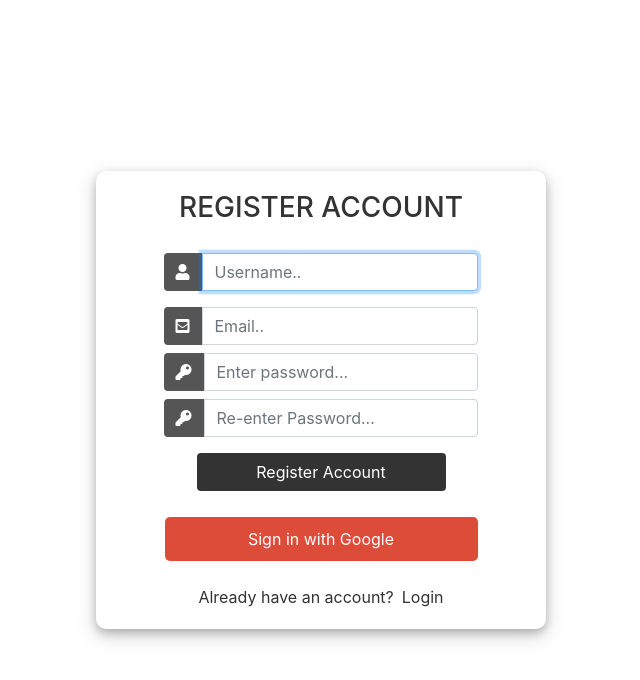
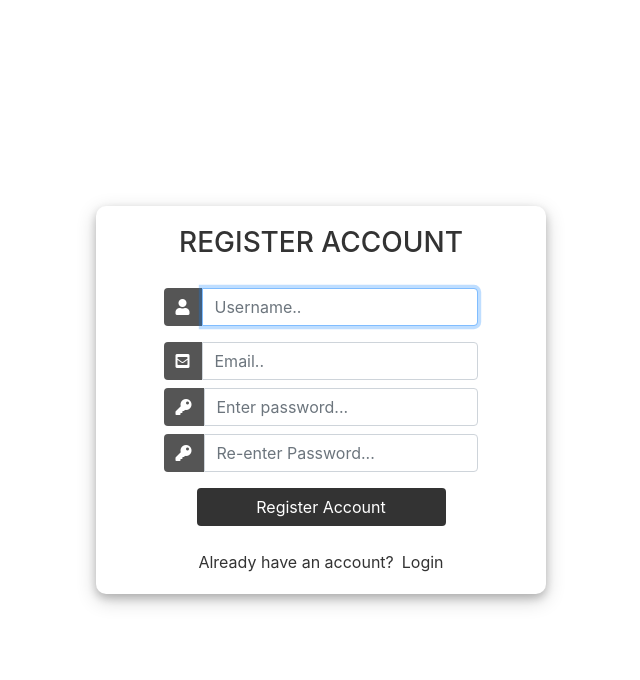
Before and after one commit to sreejayam/EKart-website, a Django app: page /register/ in a window 1280 px wide. Shown: the top 680 px of the page, without its empty margins (319-959 px from the left). Run offline with Django 4.2, Linux system fonts and the light colour scheme; data comes from the database, SQL or seed files in the repository; both versions use the stored data as it was after the commit; some libraries are stand-ins or nearby versions.

Commit message:
login with google

```diff
--- a/Ekart-Restuarant-main/Ekartproject/Ekartproject/urls.py
+++ b/Ekart-Restuarant-main/Ekartproject/Ekartproject/urls.py
@@ -25,8 +25,9 @@ urlpatterns = [
     path('register/', views.registerPage, name="register"),
 	path('login/', views.loginPage, name="login"),
 	path('logout/', views.logoutUser, name="logout"),
-    path('tokensignin/', views.token_signin, name='token_signin'),
+    # path('tokensignin/', views.token_signin, name='token_signin'),
     path('', views.home, name='home'),
+
 
 
     path('admin/', admin.site.urls),
@@ -35,6 +36,9 @@ urlpatterns = [
     path('cart/', include('cart.urls')),
     path('payments/', include('payments.urls')),
 
+path('accounts/', include('allauth.urls')),
+ ##GOOGLE LOGIN
+
 ]
 if settings.DEBUG:
     urlpatterns += static(settings.STATIC_URL,
--- a/Ekart-Restuarant-main/Ekartproject/templates/register.html
+++ b/Ekart-Restuarant-main/Ekartproject/templates/register.html
@@ -1,14 +1,11 @@
-
 <!DOCTYPE html>
 <html>
 
 <head>
     <title>Register</title>
-    <meta name="viewport" content="width=device-width, initial-scale=1">
     <link rel="stylesheet" href="https://stackpath.bootstrapcdn.com/bootstrap/4.1.3/css/bootstrap.min.css" integrity="sha384-MCw98/SFnGE8fJT3GXwEOngsV7Zt27NXFoaoApmYm81iuXoPkFOJwJ8ERdknLPMO" crossorigin="anonymous">
     <script src="https://ajax.googleapis.com/ajax/libs/jquery/3.3.1/jquery.min.js"></script>
     <link rel="stylesheet" href="https://use.fontawesome.com/releases/v5.6.1/css/all.css" integrity="sha384-gfdkjb5BdAXd+lj+gudLWI+BXq4IuLW5IT+brZEZsLFm++aCMlF1V92rMkPaX4PP" crossorigin="anonymous">
-    <script src="https://apis.google.com/js/platform.js" async defer></script>
 
     <style>
         body,
@@ -74,25 +71,8 @@
         .links a {
             color: #333333;
         }
+    </style>
 
-        .g-signin2 {
-            width: 100%;
-        }
-
-        .customGPlusSignIn {
-            margin-top: 10px;
-            width: 100%;
-            background: #dd4b39;
-            color: white;
-            border: none;
-            border-radius: 5px;
-            padding: 10px;
-            text-align: center;
-            cursor: pointer;
-            font-size: 16px;
-        }
-    </style>
-    <meta name="google-signin-client_id" content="YOUR_CLIENT_ID.apps.googleusercontent.com">
 </head>
 
 <body>
@@ -132,13 +112,11 @@
                         <div class="d-flex justify-content-center mt-3 login_container">
                             <input class="btn login_btn" type="submit" value="Register Account">
                         </div>
-                        <div class="d-flex justify-content-center mt-3">
-                            <div class="g-signin2" data-onsuccess="onSignIn" data-theme="dark" style="display:none;"></div>
-                            <button class="customGPlusSignIn" onclick="signInWithGoogle()">Sign in with Google</button>
-                        </div>
                     </form>
                 </div>
+
                 {{form.errors}}
+
                 <div class="mt-4">
                     <div class="d-flex justify-content-center links">
                         Already have an account? <a href="{% url 'login' %}" class="ml-2">Login</a>
@@ -148,48 +126,18 @@
         </div>
     </div>
     <script>
-        function onSignIn(googleUser) {
-            // Get the user's profile information
-            var profile = googleUser.getBasicProfile();
-            console.log('ID: ' + profile.getId()); // Do not send to your backend! Use an ID token instead.
-            console.log('Name: ' + profile.getName());
-            console.log('Image URL: ' + profile.getImageUrl());
-            console.log('Email: ' + profile.getEmail());
-
-            // Get the ID token
-            var id_token = googleUser.getAuthResponse().id_token;
-
-            // Send the ID token to your server
-            var xhr = new XMLHttpRequest();
-            xhr.open('POST', '/tokensignin');
-            xhr.setRequestHeader('Content-Type', 'application/x-www-form-urlencoded');
-            xhr.onload = function() {
-                console.log('Signed in as: ' + xhr.responseText);
-                // Handle post-sign-in logic (e.g., redirect to another page)
-            };
-            xhr.send('idtoken=' + id_token);
-        }
-
-        function signInWithGoogle() {
-            var auth2 = gapi.auth2.getAuthInstance();
-            auth2.signIn().then(function(googleUser) {
-                onSignIn(googleUser);
-            });
-        }
-    </script>
-    <script>
         // Because placeholders are not set in forms.py, they will be set here using vanilla JavaScript
         // We start indexing at one because CSRF_token is considered an input field
 
         // Query All input fields
-        var form_fields = document.getElementsByTagName('input');
+        var form_fields = document.getElementsByTagName('input')
         form_fields[1].placeholder = 'Username..';
         form_fields[2].placeholder = 'Email..';
         form_fields[3].placeholder = 'Enter password...';
         form_fields[4].placeholder = 'Re-enter Password...';
 
         for (var field in form_fields) {
-            form_fields[field].className += ' form-control';
+            form_fields[field].className += ' form-control'
         }
     </script>
 </body>
```
Also changed, not shown: Ekart-Restuarant-main/Ekartproject/Ekartproject/settings.py (+34 -1 lines), Ekart-Restuarant-main/Ekartproject/templates/login.html (+33 -2 lines), Ekart-Restuarant-main/Ekartproject/db.sqlite3.
